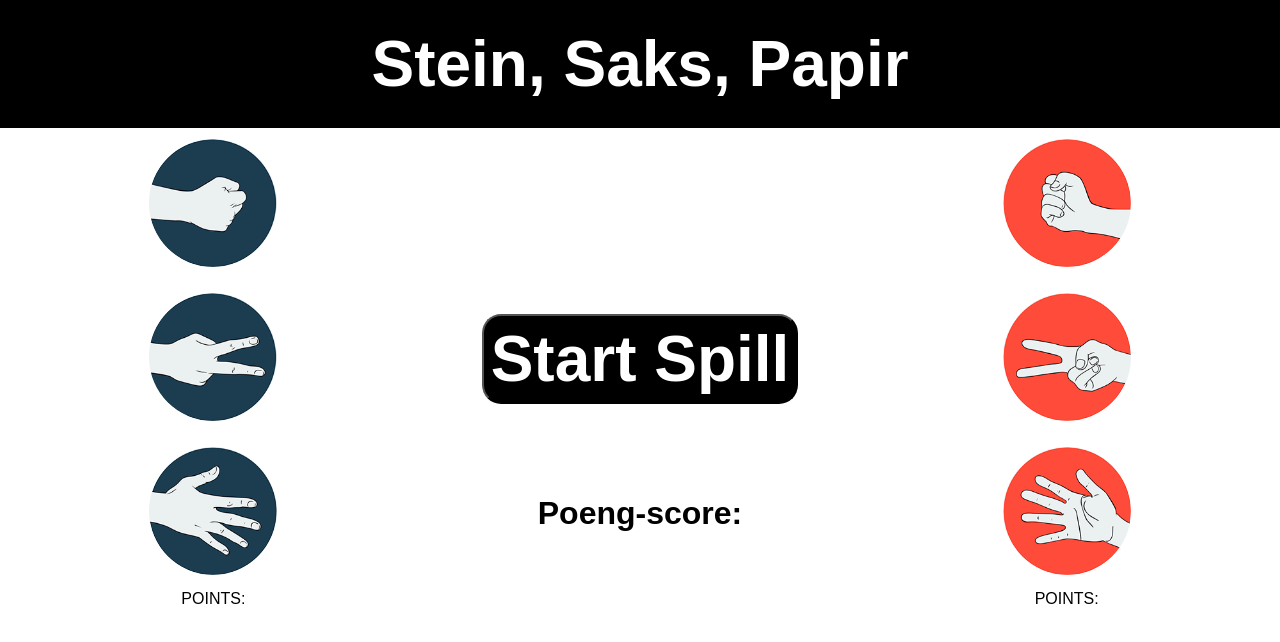
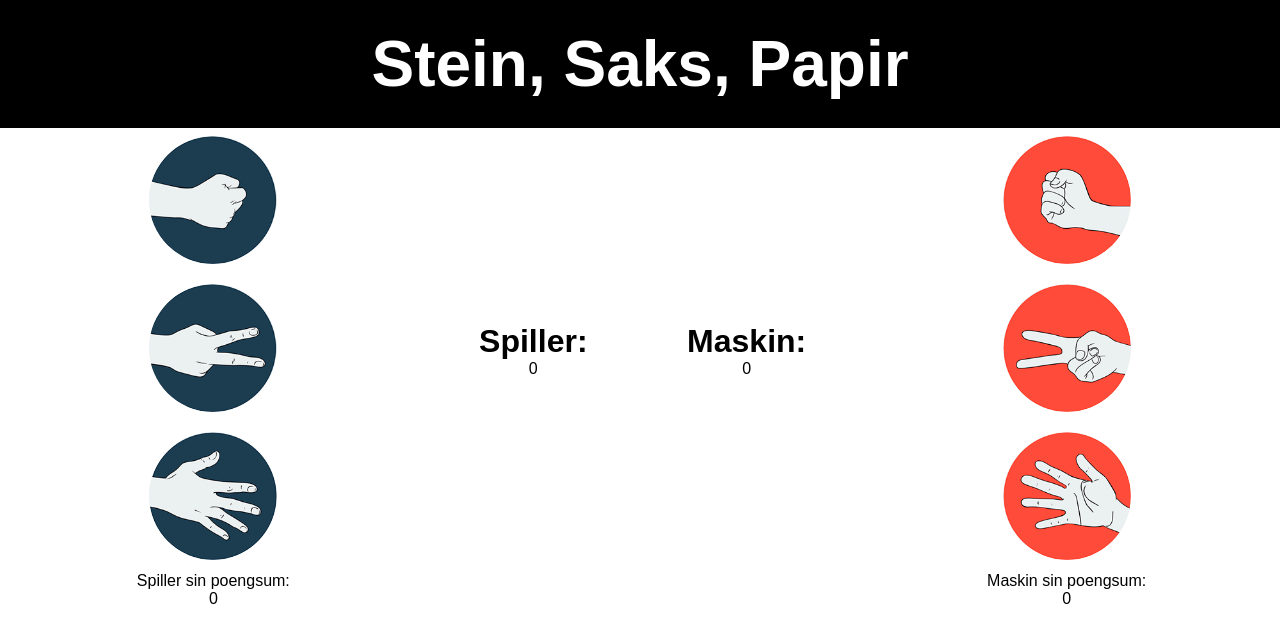
Before and after one commit to Mads004/School, a plain HTML site: page Stein_saks_papir_spill/index.html in a window 1280 px wide. Drawn offline with nearby package versions, Linux system fonts and the light colour scheme.

Commit message:
Jeg er ferdig med første oppgave. Spillet fungerer offline mot en maskin

```diff
--- a/Stein_saks_papir_spill/index.html
+++ b/Stein_saks_papir_spill/index.html
@@ -29,47 +29,55 @@
 
         </div>
 
-        <div class="maskin-stein hide-game">
+        <div class="maskin-stein">
           <center><img src="bilder/maskin_stein.png" alt=""></center>
         </div>
 
-        <div class="spiller-saks hide-game">
+        <div class="spiller-saks">
           <center><img onclick="spillerSaks();" src="bilder/spiller_saks.png"></center>
         </div>
 
-        <div id="game">
-          <button onclick="game();" id="gameButton">Start Spill</button>
+        <div class="game-score">
+          <div class="pScore">
+              <center><h1>Spiller: </h1></center>
+              <center id="pScore"><p>0</p></center>
+          </div>
+
+          <div class="cScore">
+            <center><h1>Maskin: </h1></center>
+            <center id="cScore"><p>0</p></center>
+          </div>
         </div>
 
-        <div class="maskin-saks hide-game">
+        <div class="maskin-saks">
           <center><img src="bilder/maskin_saks.png" alt=""></center>
         </div>
 
 
 
-        <div class="spiller-papir hide-game">
+        <div class="spiller-papir">
           <center><img onclick="spillerPapir();" src="bilder/spiller_papir.png" alt=""></center>
-        </div>
-
-        <div class="game-score hide-game">
-          <center><h1>Poeng-score: </h1></center>
-        </div>
-
-
-        <div class="maskin-papir hide-game">
-          <center><img src="bilder/maskin_papir.png" alt=""></center>
-        </div>
-
-        <div class="maskin-papir hide-game">
-          <center>POINTS: </center>
         </div>
 
         <div class="">
 
         </div>
 
-        <div class="maskin-points">
-          <center id="cPoints">POINTS: </center>
+
+        <div class="maskin-papir">
+          <center><img src="bilder/maskin_papir.png" alt=""></center>
+        </div>
+
+        <div class="maskin-papir">
+          <center><p>Spiller sin poengsum: </p></center><center id="sPoints">0</center>
+        </div>
+
+        <div class="">
+
+        </div>
+
+        <div class="">
+          <center><p>Maskin sin poengsum: </p></center><center id="cPoints">0</center>
         </div>
 
       </class>
--- a/Stein_saks_papir_spill/script.js
+++ b/Stein_saks_papir_spill/script.js
@@ -2,22 +2,16 @@ const options = document.querySelectorAll(".options");
 let pScore = 0;
 let cScore = 0;
 
-function game(){
-console.log('Started Game | Game Button Is Hidden')
-document.getElementById('gameButton').style.display = "none";
-}
-
-
-
 function updateScore() {
   document.getElementById("p-score").textContent = pScore;
   document.getElementById("c-score").textContent = cScore;
+  document.getElementById("score").textContent = score;
 }
 
 
 
 function spillerStein() {
-  console.log('Spiller Stein');
+  console.log('spiller-stein');
 
   const cOptions = ["maskin-stein", "maskin-papir", "maskin-saks"];
   const computerChoice = cOptions[Math.floor(Math.random() * 3)];
@@ -36,10 +30,13 @@ function spillerStein() {
   }
   console.log('Player: ', pScore, ' -- Computer: ', cScore);
   document.getElementById("cPoints").innerHTML = cScore;
+  document.getElementById("sPoints").innerHTML = pScore;
+  document.getElementById("pScore").innerHTML = pScore;
+  document.getElementById("cScore").innerHTML = cScore;
 }
 
 function spillerSaks() {
-  console.log('Spiller Saks');
+  console.log('spiller-saks');
 
   const cOptions = ["maskin-stein", "maskin-papir", "maskin-saks"];
   const computerChoice = cOptions[Math.floor(Math.random() * 3)];
@@ -56,10 +53,15 @@ function spillerSaks() {
     console.log('Spiller Vinner')
     pScore++
   }
+  console.log('Player: ', pScore, ' -- Computer: ', cScore);
+  document.getElementById("cPoints").innerHTML = cScore;
+  document.getElementById("sPoints").innerHTML = pScore;
+  document.getElementById("pScore").innerHTML = pScore;
+  document.getElementById("cScore").innerHTML = cScore;
 }
 
 function spillerPapir() {
-  console.log('Spiller Papir');
+  console.log('spiller-papir');
 
   const cOptions = ["maskin-stein", "maskin-papir", "maskin-saks"];
   const computerChoice = cOptions[Math.floor(Math.random() * 3)];
@@ -76,4 +78,9 @@ function spillerPapir() {
   else if (computerChoice == "maskin-papir"){
     console.log('Uavgjort')
   }
+  console.log('Player: ', pScore, ' -- Computer: ', cScore);
+  document.getElementById("cPoints").innerHTML = cScore;
+  document.getElementById("sPoints").innerHTML = pScore;
+  document.getElementById("pScore").innerHTML = pScore;
+  document.getElementById("cScore").innerHTML = cScore;
 }
--- a/Stein_saks_papir_spill/style.css
+++ b/Stein_saks_papir_spill/style.css
@@ -68,6 +68,10 @@ img{
   border: 5px solid black;
 }
 
+.game-score{
+  display: grid;
+  grid-template-columns: 1fr 1fr;
+}
 
 /*.hide-game{
   display: none;
```
